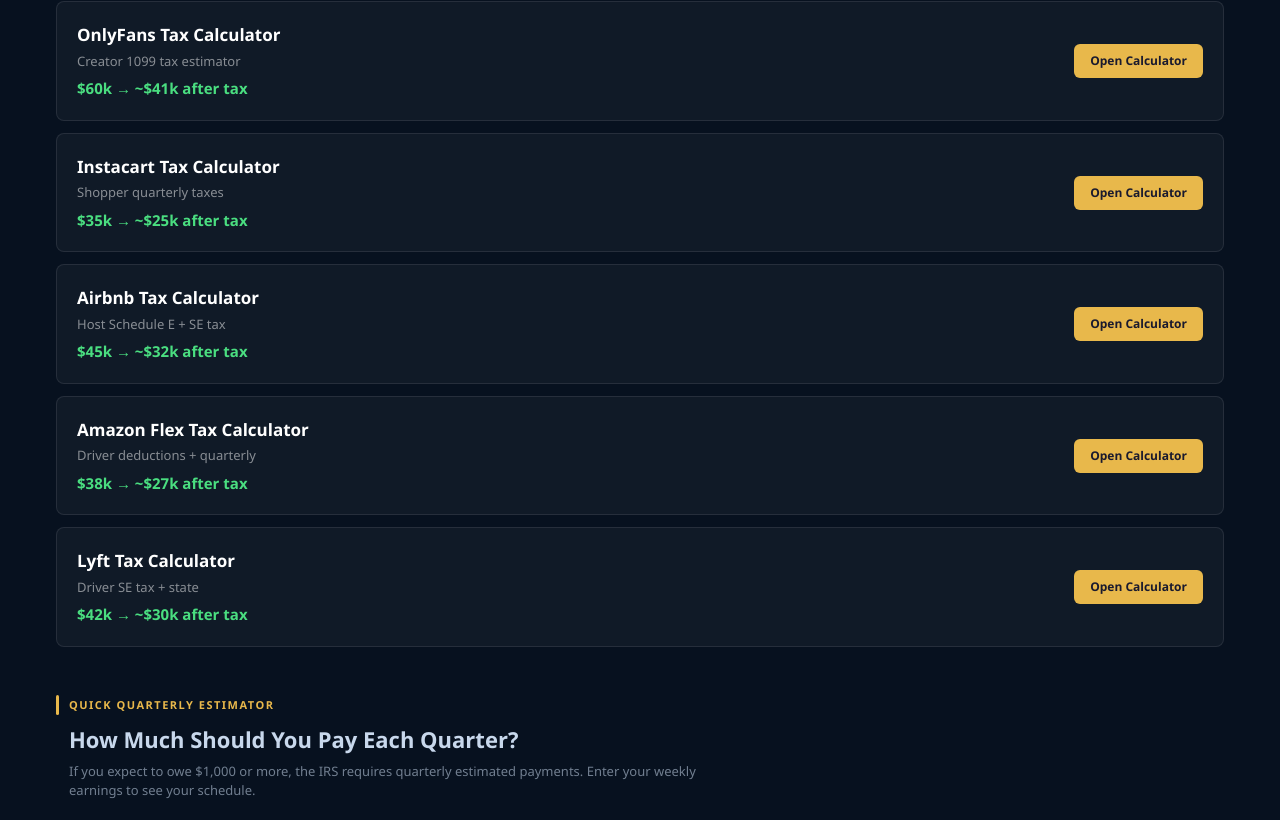
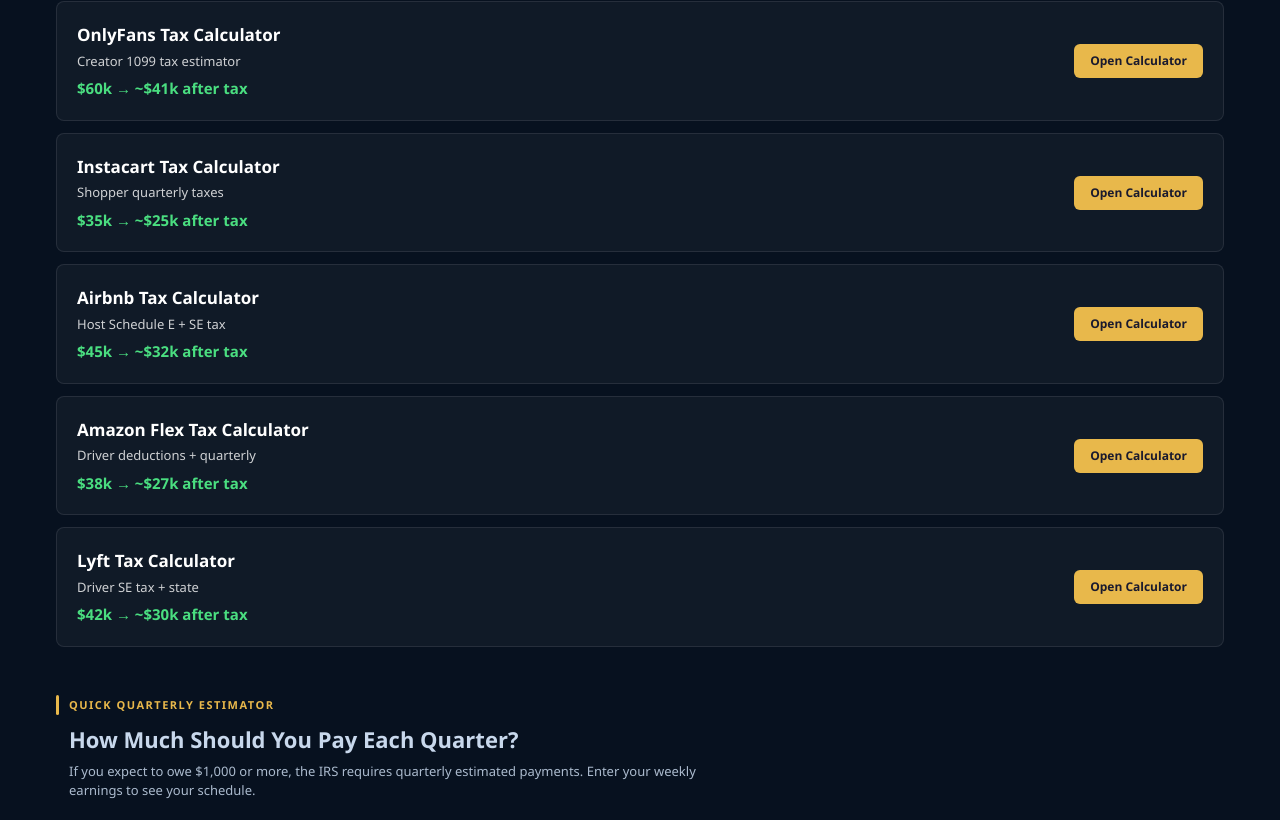
Before and after one commit to devqrcraft-ui/gigwisetax, a Next.js app: page / in a window 1280 px wide. Shown: the part 3072-3892 px from the top of the page. Built offline with nearby package versions, Linux system fonts and the light colour scheme.

Commit message:
fix: improve contrast — opacity 0.5/0.55 → 0.8/0.85 for accessibility

```diff
--- a/app/blog/walmart-spark-tax-guide-2026/page.tsx
+++ b/app/blog/walmart-spark-tax-guide-2026/page.tsx
@@ -140,7 +140,7 @@ export default function WalmartSparkTaxGuide2026() {
                 ))}
               </tbody>
             </table>
-            <p style={{ fontSize: 13, color: 'rgba(255,255,255,0.5)', marginBottom: 20 }}>Estimates only. State income tax not included. Use the calculator above for your exact numbers.</p>
+            <p style={{ fontSize: 13, color: 'rgba(255,255,255,0.8)', marginBottom: 20 }}>Estimates only. State income tax not included. Use the calculator above for your exact numbers.</p>
 
             <h2 style={h2}>Quarterly Estimated Tax Deadlines 2026</h2>
             <table style={tableStyle}>
--- a/app/home-client.tsx
+++ b/app/home-client.tsx
@@ -706,7 +706,7 @@ export default function HomeClient() {
 
                 <div style={{flex:1}}>
                   <div style={{fontSize:17,fontWeight:800,color:'#fff',marginBottom:4}}>{p.name} Tax Calculator</div>
-                  <div style={{fontSize:13,color:'rgba(255,255,255,0.5)',marginBottom:6}}>{p.desc}</div>
+                  <div style={{fontSize:13,color:'rgba(255,255,255,0.8)',marginBottom:6}}>{p.desc}</div>
                   <div style={{fontSize:15,fontWeight:700,color:'#4ade80'}}>{p.ex}</div>
                 </div>
                 <div style={{flexShrink:0,background:'#e8b84b',color:'#1a1a2e',fontSize:12,fontWeight:700,padding:'8px 16px',borderRadius:6,whiteSpace:'nowrap'}}>Open Calculator</div>
@@ -722,7 +722,7 @@ export default function HomeClient() {
             <span style={{fontSize:11,fontWeight:800,color:'#e8b84b',letterSpacing:'1.5px',textTransform:'uppercase'}}>Quick Quarterly Estimator</span>
           </div>
           <h2 style={{fontSize:22,fontWeight:900,color:'#C8D8EC',marginBottom:6,marginLeft:13}}>How Much Should You Pay Each Quarter?</h2>
-          <p style={{fontSize:13,color:'rgba(200,216,236,0.55)',marginBottom:20,marginLeft:13,maxWidth:640}}>If you expect to owe $1,000 or more, the IRS requires quarterly estimated payments. Enter your weekly earnings to see your schedule.</p>
+          <p style={{fontSize:13,color:'rgba(200,216,236,0.85)',marginBottom:20,marginLeft:13,maxWidth:640}}>If you expect to owe $1,000 or more, the IRS requires quarterly estimated payments. Enter your weekly earnings to see your schedule.</p>
           <QuarterlyEstimator />
         </div>
         {/* LONG-TAIL EXAMPLES */}
@@ -797,7 +797,7 @@ export default function HomeClient() {
               onMouseEnter={e=>(e.currentTarget.style.borderColor='rgba(232,184,75,0.45)')}
               onMouseLeave={e=>(e.currentTarget.style.borderColor='rgba(232,184,75,0.15)')}>
               <div style={{fontSize:14,fontWeight:700,color:'#C8D8EC',lineHeight:1.3}}>{label}</div>
-              <div style={{fontSize:12,color:'rgba(200,216,236,0.55)'}}>{desc}</div>
+              <div style={{fontSize:12,color:'rgba(200,216,236,0.85)'}}>{desc}</div>
               <div style={{fontSize:12,fontWeight:700,color:'#e8b84b',marginTop:4}}>Calculate →</div>
             </a>
           ))}
--- a/app/multi-platform-gig-tax-calculator-2026/MultiPlatformCalculator.tsx
+++ b/app/multi-platform-gig-tax-calculator-2026/MultiPlatformCalculator.tsx
@@ -262,7 +262,7 @@ export default function MultiPlatformCalculator() {
                 }}>
                   <p style={{ color: '#C8D8EC', fontSize: '12px', margin: '0 0 6px', opacity: 0.7 }}>{c.label}</p>
                   <p style={{ color: c.color, fontSize: '22px', fontWeight: 800, margin: '0 0 4px' }}>{c.val}</p>
-                  <p style={{ color: '#C8D8EC', fontSize: '11px', margin: 0, opacity: 0.55 }}>{c.sub}</p>
+                  <p style={{ color: '#C8D8EC', fontSize: '11px', margin: 0, opacity: 0.85 }}>{c.sub}</p>
                 </div>
               ))}
             </div>
```
